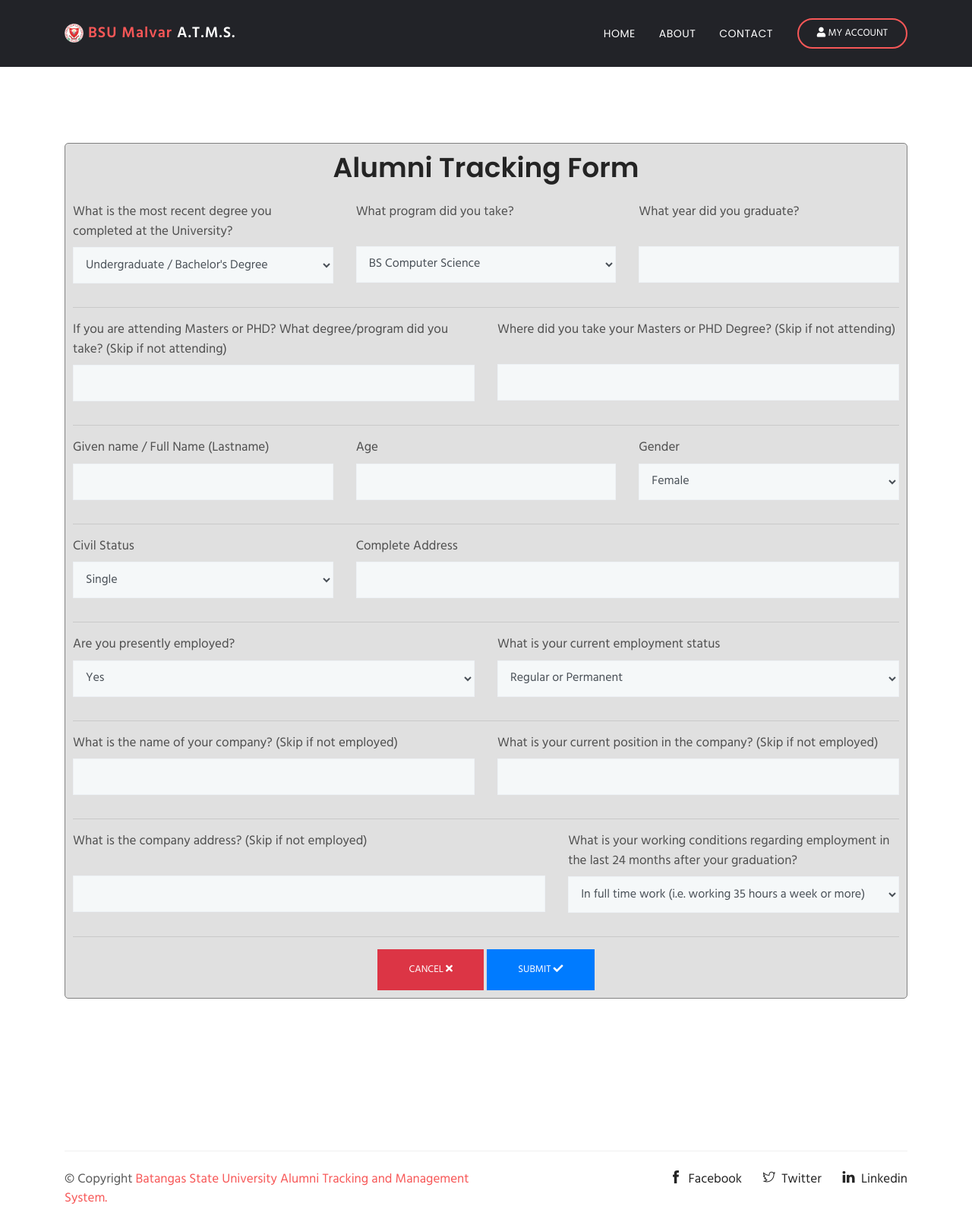
After one commit to breezelback/BSU-Alumni, a PHP site: page /BSU-Alumni/alumni-tracking?sr_code=5 in a window 1280 px wide. The commit adds this page. Shown: the whole page at 76% size. Run offline with PHP 8.4, Linux system fonts and the light colour scheme; data comes from the database, SQL or seed files in the repository; both versions use the stored data as it was after the commit; data that the repository does not hold is empty; some web fonts are replaced.

Commit message:
alumni tracking
Fix mo yung bug baket ayaw gumana.

```diff
--- /dev/null
+++ b/alumni-tracking.php
@@ -0,0 +1,310 @@
+<!DOCTYPE html>
+<html lang="en">
+  <head>
+  <!-- Required meta tags -->
+  <meta charset="utf-8">
+  <meta name="viewport" content="width=device-width, initial-scale=1, shrink-to-fit=no">
+  <meta name="description" content="megakit,business,company,agency,multipurpose,modern,bootstrap4">
+
+  <meta name="author" content="themefisher.com">
+
+  <title>BSU Malvar| Alumni Tracking System</title>
+
+  <?php include 'includes/css_includes.php'; ?>
+
+</head>
+
+<body>
+
+<!-- Header Start -->
+  <?php include 'includes/header.php'; ?>
+<!-- Header Close -->
+
+<div class="main-wrapper ">
+
+
+<?php
+
+$sr_code = $_GET['sr_code'];
+
+$sql = ' SELECT `id` FROM `user_information` WHERE sr_code = "'.$sr_code.'" ';
+$exec = $database->conn->query($sql);
+$row = $exec->fetch_assoc();
+$user_id = $row['id'];
+
+if (isset($_POST['btnSubmit']))
+{
+	$degree = $_POST['degree'];
+	$program = $_POST['program'];
+	$year_graduated = $_POST['year_graduated'];
+	$masters_program = $_POST['masters_program'];
+	$masters_school = $_POST['masters_school'];
+	$name = $_POST['name'];
+	$age = $_POST['age'];
+	$gender = $_POST['gender'];
+	$civil_status = $_POST['civil_status'];
+	$address = $_POST['address'];
+	$is_employed = $_POST['is_employed'];
+	$working_status = $_POST['working_status'];
+	$company_name = $_POST['company_name'];
+	$position = $_POST['position'];
+	$company_address = $_POST['company_address'];
+	$employment_status = $_POST['employment_status'];
+
+	$insert = ' INSERT INTO `tbl_tracking`(`user_id`, `degree`, `program`, `year_graduated`, `masters_program`, `masters_school`, `name`, `age`, `gender`, `civil_status`, `address`, `is_employed`, `working_status`, `company_name`, `position`, `company_address`, `employment_status`, `date_uploaded`) VALUES ( '.$user_id.', "'.$degree.'", "'.$program.'", "'.$year_graduated.'", "'.$masters_program.'", "'.$masters_school.'", "'.$name.'", "'.$age.'", "'.$gender.'", "'.$civil_status.'", "'.$address.'", "'.$is_employed.'", "'.$working_status.'", "'.$company_name.'", "'.$position.'", "'.$company_address.'", "'.$employment_status.'", NOW() ) ';
+	$database->conn->query($insert);
+
+	header('location: login.php');
+}
+
+else if (isset($_POST['btnCancel']))
+{
+	$sqlDelete = ' DELETE FROM `user_information` WHERE sr_code = "'.$sr_code.'" ';
+	$database->conn->query($sqlDelete);
+
+	header('location: login.php');
+}
+
+
+ ?>
+
+
+
+
+<!-- contact form start -->
+<section class="contact-form-wrap section">
+    <div class="container">
+        <div class="row">
+            <div class="col-lg-12 col-md-12 col-sm-12">
+            	<div style="border: 1px solid gray; padding: 10px; border-radius: 5px; background-color: #e0e0e0">
+	                <form action="" method="post">
+
+	                    <center><h3 class="text-md mb-4">Alumni Tracking Form</h3></center>
+
+
+	                    <div class="row mt-3">
+	                    	<div class="col-md-4">
+	                    		<div class="form-group">
+									<label for="cars">What is the most recent degree you completed at the University?</label>
+									<select id="degree" name="degree" class="form-control" >
+										<option value="undergraduate">Undergraduate / Bachelor's Degree</option>
+										<option value="masters">Masters</option>
+										<option value="phd">PhD</option>
+										<option value="mba">MBA</option>
+										<option value="executive">Executive Education</option>
+										<option value="other">Other</option>
+									</select>
+			                    </div>
+	                    	</div>
+	                    	<div class="col-md-4">
+	                    		<div class="form-group">
+									<label for="cars">What program did you take?</label>
+									<select id="degree" name="program" class="form-control mt-4" >
+										<option value="bscs">BS Computer Science</option>
+										<option value="mis">BS Information Technology Major in MIS</option>
+										<option value="ba">BS Information Technology Major in BA</option>
+										<option value="sm">BS Information Technology Major in SM</option>
+										<option value="it">BS Information Technology</option>
+									</select>
+			                    </div>
+	                    	</div>
+	                    	<div class="col-md-4">
+	                    		<div class="form-group">
+									<label for="cars">What year did you graduate?</label>
+									<input type="text" class="form-control mt-4" name="year_graduated">
+			                    </div>
+	                    	</div>
+	                    </div>
+	                    <hr>
+
+	                    <div class="row mt-3">
+	                    	<div class="col-md-6">
+								<div class="form-group">
+									<label for="cars">If you are attending Masters or PHD? What degree/program did you take? (Skip if not attending)</label>
+									<input type="text" class="form-control" name="masters_program">
+			                    </div>
+	                    	</div>
+	                    	<div class="col-md-6">
+								<div class="form-group">
+									<label for="cars">Where did you take your Masters or PHD Degree? (Skip if not attending)</label>
+									<input type="text" class="form-control mt-4" name="masters_school">
+			                    </div>
+	                    	</div>
+	                    </div>
+	                    <hr>
+
+	                    <div class="row mt-3">
+	                    	<div class="col-md-4">
+								<div class="form-group">
+									<label for="cars">Given name / Full Name (Lastname)</label>
+									<input type="text" class="form-control" name="name">
+			                    </div>
+	                    	</div>
+	                    	<div class="col-md-4">
+								<div class="form-group">
+									<label for="cars">Age</label>
+									<input type="text" class="form-control" name="age">
+			                    </div>
+	                    	</div>
+	                    	<div class="col-md-4">
+								<div class="form-group">
+									<label for="cars">Gender</label>
+									<select id="gender" name="gender" class="form-control" >
+										<option value="female">Female</option>
+										<option value="male">Male</option>
+										<option value="other">Prefer not to say</option>
+									</select>
+			                    </div>
+	                    	</div>
+	                    </div>
+	                    <hr>
+
+	                    <div class="row mt-3">
+	                    	<div class="col-md-4">
+								<div class="form-group">
+									<label for="cars">Civil Status</label>
+									<select id="gender" name="civil_status" class="form-control" >
+										<option value="single">Single</option>
+										<option value="married">Married</option>
+										<option value="seperated">Seperated</option>
+										<option value="widower">Widower</option>
+									</select>
+			                    </div>
+	                    	</div>
+	                    	<div class="col-md-8">
+								<div class="form-group">
+									<label for="cars">Complete Address</label>
+									<input type="text" class="form-control" name="address">
+			                    </div>
+	                    	</div>
+	                    </div>
+	                    <hr>
+
+
+	                    <div class="row mt-3">
+	                    	<div class="col-md-6">
+	                    		<div class="form-group">
+									<label for="cars">Are you presently employed?</label>
+									<select id="is_employed" name="is_employed" class="form-control" >
+										<option value="yes">Yes</option>
+										<option value="no">No</option>
+									</select>
+			                    </div>
+	                    	</div>
+	                    	<div class="col-md-6">
+	                    		<div class="form-group">
+									<label for="cars">What is your current employment status</label>
+									<select id="working_status" name="working_status" class="form-control" >
+										<option value="regular">Regular or Permanent</option>
+										<option value="temporary">Temporary</option>
+										<option value="casual">Casual</option>
+										<option value="contractual">Contractual</option>
+										<option value="self_employed">Self Employed</option>
+										<option value="na">NA</option>
+									</select>
+			                    </div>
+	                    	</div>
+	                    </div>
+	                    <hr>
+
+
+	                    <div class="row mt-3">
+	                    	<div class="col-md-6">
+	                    		<div class="form-group">
+									<label for="cars">What is the name of your company? (Skip if not employed)</label>
+									<input type="text" class="form-control" name="company_name">
+			                    </div>
+	                    	</div>
+	                    	<div class="col-md-6">
+	                    		<div class="form-group">
+									<label for="cars">What is your current position in the company? (Skip if not employed)</label>
+									<input type="text" class="form-control" name="position">
+			                    </div>
+	                    	</div>
+	                    </div>
+	                    <hr>
+
+
+
+	                    <div class="row mt-3">
+	                    	<div class="col-md-7">
+	                    		<div class="form-group">
+									<label for="cars">What is the company address? (Skip if not employed)</label>
+									<input type="text" class="form-control mt-4" name="company_address">
+			                    </div>
+	                    	</div>
+	                    	<div class="col-md-5">
+								<div class="form-group">
+									<label for="cars">What is your working conditions regarding employment in the last 24 months after your graduation?</label>
+									<select id="employment_status" name="employment_status" class="form-control" >
+										<option value="fulltime">In full time work (i.e. working 35 hours a week or more)</option>
+										<option value="partime">In part time work (i.e. working fewer than 35 hours a week)</option>
+										<option value="unemployed">Unemployed but seeking employment</option>
+										<option value="not_available">Not available for work for reasons such as ill, health, military service, travel</option>
+									</select>
+			                    </div>
+	                    	</div>
+	                    </div>
+	                    <hr>
+
+	                    <center>
+	                    	<button class="btn btn-danger" name="btnCancel" type="submit">Cancel <i class="fa fa-times"></i></button>
+	                    	<button type="submit" class="btn btn-primary" name="btnSubmit">Submit <i class="fa fa-check"></i></button>
+	                	</center>
+
+	            	</form>
+            	</div>
+            </div>
+
+        </div>
+    </div>
+</section>
+
+<!-- <div class="google-map">
+	<center>
+   	 	<iframe src="https://www.google.com/maps/embed?pb=!1m18!1m12!1m3!1d3870.550433825609!2d121.15399471483383!3d14.044642090158431!2m3!1f0!2f0!3f0!3m2!1i1024!2i768!4f13.1!3m3!1m2!1s0x33bd6ed9735068d7%3A0x97fd25b226e150e7!2sBatangas%20State%20University%20Jose%20P.%20Laurel%20Polytechnic%20College!5e0!3m2!1sen!2sph!4v1630821791584!5m2!1sen!2sph" width="100%" height="450" style="border:0;" allowfullscreen="true" loading="lazy"></iframe>
+    </center>
+</div> -->
+
+<!-- footer Start -->
+	<?php include 'includes/footer.php'; ?>
+<!-- footer End -->
+
+    </div>
+
+   <?php include 'includes/js_includes.php'; ?>
+
+  </body>
+  </html>
+  <script>
+
+
+
+
+		// $.ajax({
+		// 	url: './methods/ajaxCall.php',
+		// 	method: 'post',
+		// 	dataType: 'text',
+		// 	data: {
+		// 		key: 'registerUser',
+		// 		firstname: firstname.val(),
+		// 		lastname: lastname.val(),
+		// 		middlename: middlename.val(),
+		// 		email: email.val(),
+		// 		mobile: mobile.val(),
+		// 		address: address.val(),
+		// 		department: department.val(),
+		// 		sr_code: sr_code.val(),
+		// 		password: password.val(),
+		// 		course: course.val(),
+		// 		employment_status: employment_status.val(),
+		// 		currentDate: currentDate,
+		// 	}, success: (response) => {
+		// 		alert(response)
+		// 		window.location = ' alumni-tracking.php ';
+		// 	}
+		// })
+
+
+
+  </script>
--- a/gallery.php
+++ b/gallery.php
@@ -64,7 +64,7 @@
 			<div class="col-lg-4 col-md-6">
 				<div class="portflio-item position-relative mb-4">
 					<a href="access/admin/gallery/<?php echo $row['image_name']; ?>" class="popup-gallery">
-						<img src="access/admin/gallery/<?php echo $row['image_name']; ?>" alt="" class="img-fluid w-100" style="height: 170px;">
+						<img src="access/admin/gallery/<?php echo $row['image_name']; ?>" alt="" class="img-fluid w-100" style="height: 370px;">
 
 						<i class="ti-plus overlay-item"></i>
 						<div class="portfolio-item-content">
--- a/includes/footer.php
+++ b/includes/footer.php
@@ -9,9 +9,9 @@
 				</div>
 				<div class="col-lg-6 text-left text-lg-right">
 					<ul class="list-inline footer-socials">
-						<li class="list-inline-item"><a href="https://www.facebook.com/themefisher"><i class="ti-facebook mr-2"></i>Facebook</a></li>
-						<li class="list-inline-item"><a href="https://twitter.com/themefisher"><i class="ti-twitter mr-2"></i>Twitter</a></li>
-						<li class="list-inline-item"><a href="https://www.pinterest.com/themefisher/"><i class="ti-linkedin mr-2 "></i>Linkedin</a></li>
+						<li class="list-inline-item"><a href=""><i class="ti-facebook mr-2"></i>Facebook</a></li>
+						<li class="list-inline-item"><a href=""><i class="ti-twitter mr-2"></i>Twitter</a></li>
+						<li class="list-inline-item"><a href=""><i class="ti-linkedin mr-2 "></i>Linkedin</a></li>
 					</ul>
 				</div>
 			</div>
```
Also changed, not shown: access/admin/index.php (+49 -1 lines), access/admin/pages/alumni-tracking.php (added, +184 -0 lines), database/bsu_alumni.sql (+46 -6 lines), forums.php (+7 -1 lines), login.php (+8 -5 lines), methods/ajaxCall.php (+39 -1 lines), access/admin/gallery/2.png (deleted), access/admin/gallery/logo1-1048400292.png (added), access/admin/gallery/logo1-1244634621.png (added), access/admin/gallery/logo1.png (added), access/admin/gallery/update by id.PNG (deleted).
